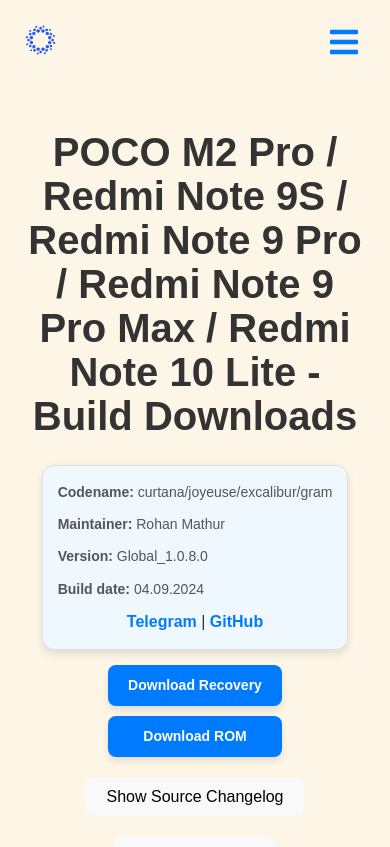
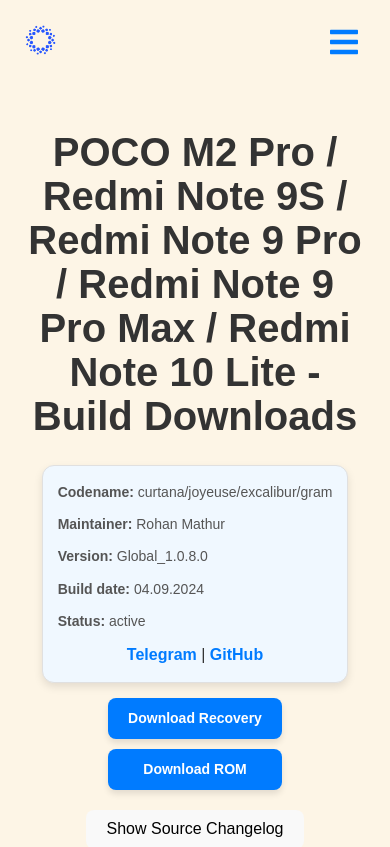
Before and after one commit to sirajlekhak/hyperOS, a React (Vite) app: page /hyperOS/builds/1 in a window 390 px wide. Shown: the top 847 px of the page. Built offline with nearby package versions, Linux system fonts and the light colour scheme.

Commit message:
added status tag in phoneBuildpage

```diff
--- a/src/pages/phonebuild/PhoneBuildPage.css
+++ b/src/pages/phonebuild/PhoneBuildPage.css
@@ -95,6 +95,7 @@
 }
 
 .changelog-info pre {
+  text-align: left;
   background-color: #f1f1f1; /* Light gray background */
   border: 1px solid #dcdcdc; /* Light border */
   padding: 15px;
@@ -108,6 +109,7 @@
 }
 
 .changelog-info code {
+  text-align: left;
   background-color: #e7e7e7; /* Slightly darker gray for code snippets */
   color: #d63384; /* Highlighted pink for emphasis */
   padding: 5px;
--- a/src/pages/phonebuild/PhoneBuildPage.jsx
+++ b/src/pages/phonebuild/PhoneBuildPage.jsx
@@ -66,6 +66,7 @@
   <p><strong>Maintainer:</strong> {phone.maintainer}</p>
   <p><strong>Version:</strong> {phone.version}</p> {/* Display version */}
   <p><strong>Build date:</strong> {phone.build_date}</p> {/* Display release cycle */}
+  <p><strong>Status:</strong> {phone.status}</p>
   <a href={phone.telegramlink}>Telegram</a> | <a href={phone.githublink}>GitHub</a>
 </div>
 
```
